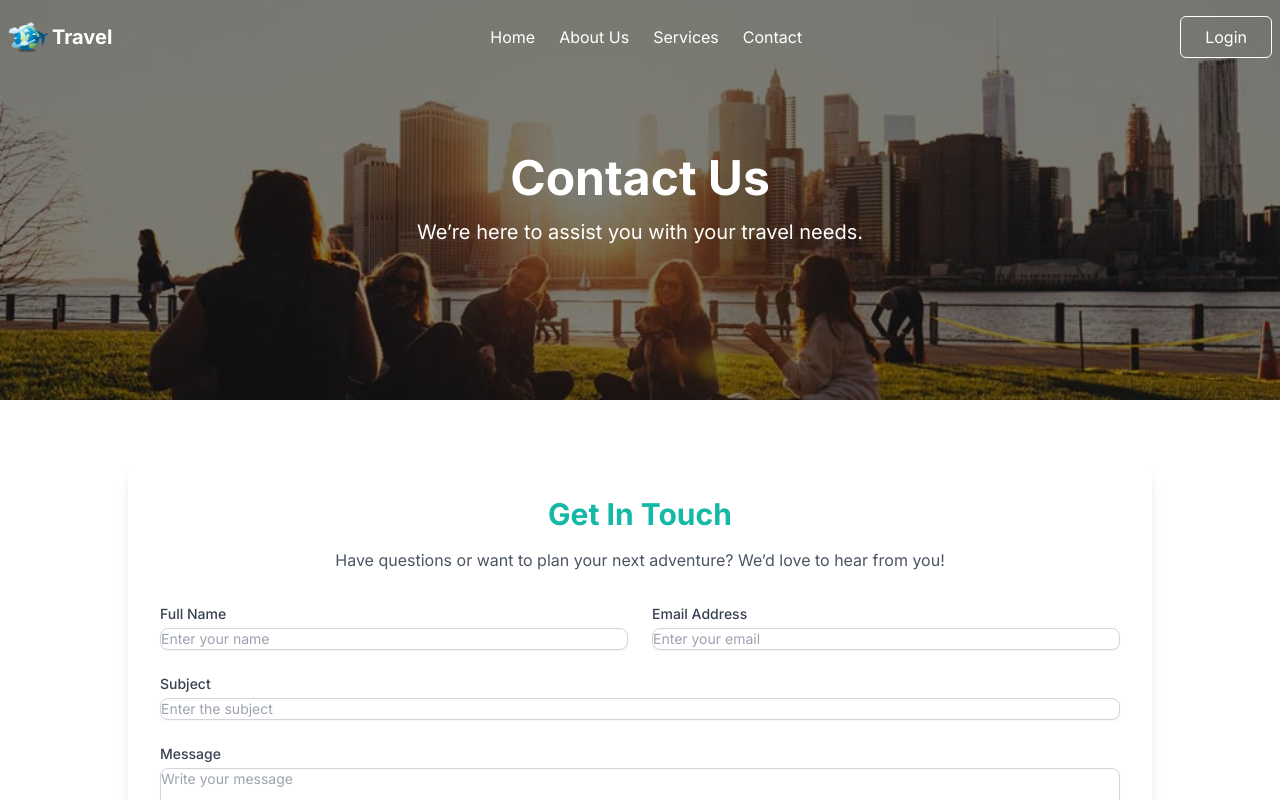
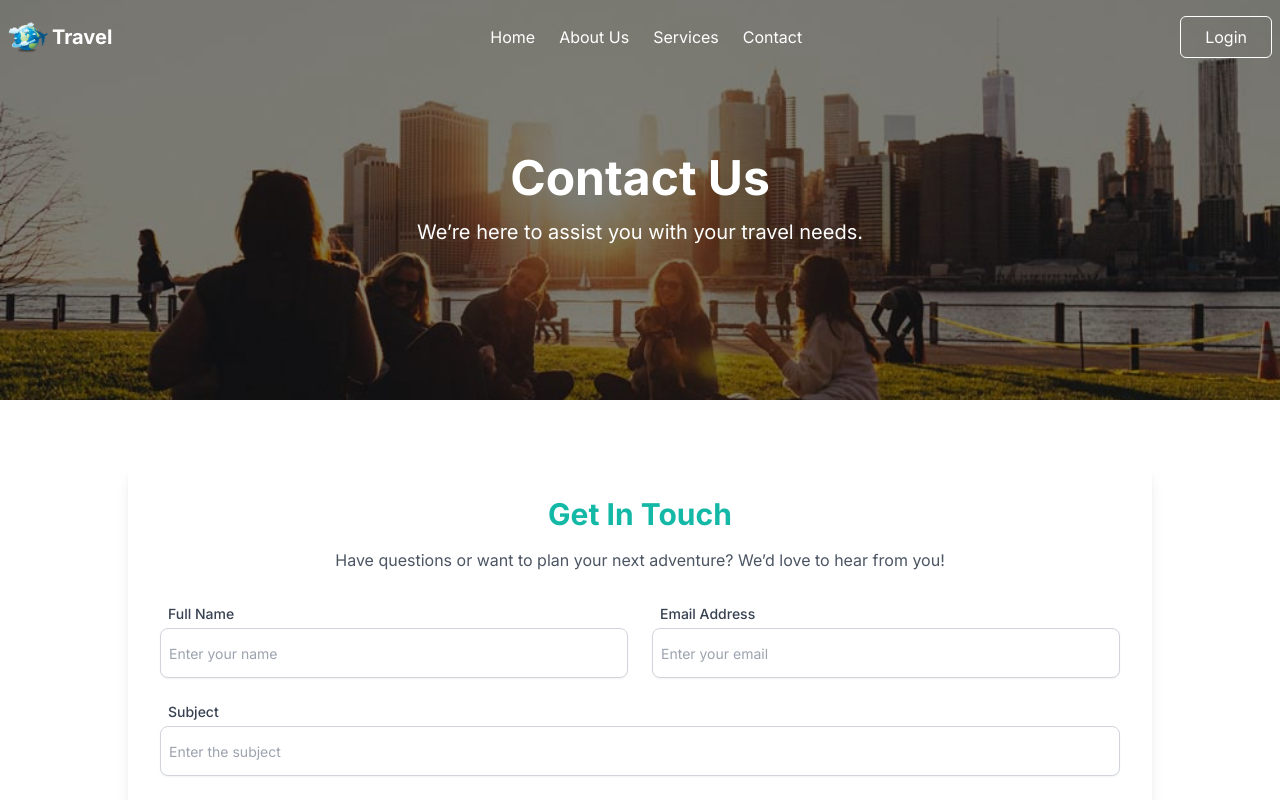
Before and after one commit to AreebaNafees16/travel-website, a Next.js app: page /contact in a window 1280 px wide. Shown: the top 800 px of the page. Built offline with nearby package versions, Linux system fonts and the light colour scheme.

Commit message:
Second Commit

```diff
--- a/src/app/(routs)/about-us/page.tsx
+++ b/src/app/(routs)/about-us/page.tsx
@@ -23,8 +23,8 @@ export default function About() {
           <h2 className="text-3xl font-bold text-teal-500 text-center">Who We Are</h2>
           <p className="text-gray-600 mt-4 text-center leading-relaxed">
             Welcome to Travel and Tour! We specialize in creating unforgettable travel
-            experiences. Whether you're looking to explore exotic destinations or relax in scenic
-            retreats, we're here to make it happen.
+            experiences. Whether you&apos;re looking to explore exotic destinations or relax in scenic
+            retreats we&apos;re here to make it happen.
           </p>
         </div>
       </section>
@@ -119,7 +119,7 @@ export default function About() {
       <section className="py-10 px-4 md:px-12 lg:px-20 bg-gray-100 text-gray-800 text-center">
         <h2 className="text-3xl font-bold">Ready to Explore?</h2>
         <p className="mt-4 leading-relaxed">
-          Let us help you plan your dream vacation today. Whether it's a solo trip, a family getaway,
+          Let us help you plan your dream vacation today. Whether it&apos;s a solo trip, a family getaway,
           or a group adventure, we’ve got you covered!
         </p>
         <Link href="http:/contact">
--- a/src/app/(routs)/contact/page.tsx
+++ b/src/app/(routs)/contact/page.tsx
@@ -31,28 +31,28 @@ export default function Contact() {
               <div>
                 <label
                   htmlFor="name"
-                  className="block text-sm font-medium text-gray-700"
+                  className="block text-sm font-medium text-gray-700 ml-2"
                 >
                   Full Name
                 </label>
                 <input
                   type="text"
                   id="name"
-                  className="mt-1 block w-full border border-gray-300 rounded-lg shadow-sm focus:ring-teal-500 focus:border-teal-500 sm:text-sm"
+                  className="p-2 mt-1 block w-full h-[50px] border border-gray-300 rounded-lg shadow-sm focus:ring-teal-500 focus:border-teal-500 sm:text-sm"
                   placeholder="Enter your name"
                 />
               </div>
               <div>
                 <label
                   htmlFor="email"
-                  className="block text-sm font-medium text-gray-700"
+                  className="block text-sm font-medium text-gray-700 ml-2"
                 >
                   Email Address
                 </label>
                 <input
                   type="email"
                   id="email"
-                  className="mt-1 block w-full border border-gray-300 rounded-lg shadow-sm focus:ring-teal-500 focus:border-teal-500 sm:text-sm"
+                  className="p-2 mt-1 block w-full h-[50px] border border-gray-300 rounded-lg shadow-sm focus:ring-teal-500 focus:border-teal-500 sm:text-sm"
                   placeholder="Enter your email"
                 />
               </div>
@@ -60,28 +60,28 @@ export default function Contact() {
             <div>
               <label
                 htmlFor="subject"
-                className="block text-sm font-medium text-gray-700"
+                className="block text-sm font-medium text-gray-700 ml-2"
               >
                 Subject
               </label>
               <input
                 type="text"
                 id="subject"
-                className="mt-1 block w-full border border-gray-300 rounded-lg shadow-sm focus:ring-teal-500 focus:border-teal-500 sm:text-sm"
+                className="p-2 mt-1 block w-full h-[50px] border border-gray-300 rounded-lg shadow-sm focus:ring-teal-500 focus:border-teal-500 sm:text-sm"
                 placeholder="Enter the subject"
               />
             </div>
             <div>
               <label
                 htmlFor="message"
-                className="block text-sm font-medium text-gray-700"
+                className="block text-sm font-medium text-gray-700 ml-2"
               >
                 Message
               </label>
               <textarea
                 id="message"
                 rows={5}
-                className="mt-1 block w-full border border-gray-300 rounded-lg shadow-sm focus:ring-teal-500 focus:border-teal-500 sm:text-sm"
+                className="p-2 mt-1 block w-full border border-gray-300 rounded-lg shadow-sm focus:ring-teal-500 focus:border-teal-500 sm:text-sm"
                 placeholder="Write your message"
               ></textarea>
             </div>
--- a/src/app/(routs)/services/page.tsx
+++ b/src/app/(routs)/services/page.tsx
@@ -61,8 +61,8 @@ export default function Services() {
                     What We Offer
                 </h2>
                 <p className="text-gray-600 text-center mt-4 max-w-3xl mx-auto">
-                    Whether you're planning a family vacation, a solo adventure, or a
-                    romantic getaway, we have the right services to make your trip
+                    Whether you&apos;re planning a family vacation a solo adventure or a
+                    romantic getaway we have the right services to make your trip
                     unforgettable.
                 </p>
 
--- a/src/app/components/places.tsx
+++ b/src/app/components/places.tsx
@@ -32,7 +32,7 @@ export default function Places() {
     return (
       <div className="container mx-auto py-12 px-4">
         <h1 className="text-4xl font-bold text-center mb-12 text-teal-500">Available Places</h1>
-        <p className="text-center max-w-4xl mx-auto font-medium text-gray-600 mt-6">  Explore handpicked destinations that blend comfort and adventure. From luxurious villas to cozy cabins, our offerings cater to every traveler’s dream, ensuring a memorable and personalized experience.</p>
+        <p className="text-center max-w-4xl mx-auto font-medium text-gray-600 mt-6">  Explore handpicked destinations that blend comfort and adventure. From luxurious villas to cozy cabins our offerings cater to every traveler’s dream, ensuring a memorable and personalized experience.</p>
         <div className="grid grid-cols-1 sm:grid-cols-2 lg:grid-cols-3 gap-8">
           {places.map((place, index) => (
             <div key={index}>
--- a/src/app/components/testimonial.tsx
+++ b/src/app/components/testimonial.tsx
@@ -50,7 +50,7 @@ export default function Testimonial() {
               <p className="text-teal-500">{testimonial.location}</p>
 
               <p className="text-gray-600 text-center">
-                "{testimonial.feedback}"
+                {testimonial.feedback}
               </p>
             </div>
           ))}
--- a/src/app/components/travel.tsx
+++ b/src/app/components/travel.tsx
@@ -60,12 +60,13 @@ export default function Travel() {
           </div>
 
           {/* Right Side */}
-          <div className="md:w-1/2">
+          <div className="md:w-2/2">
             <Image
               src="/Illustration.png"
               alt="Travel and Tour"
-              width={600}
-              height={600}
+              width={700}
+              height={700}
+              className="md:ml-40"
             />
           </div>
         </div>
```
Also changed, not shown: src/app/layout.tsx (+0 -8 lines).
